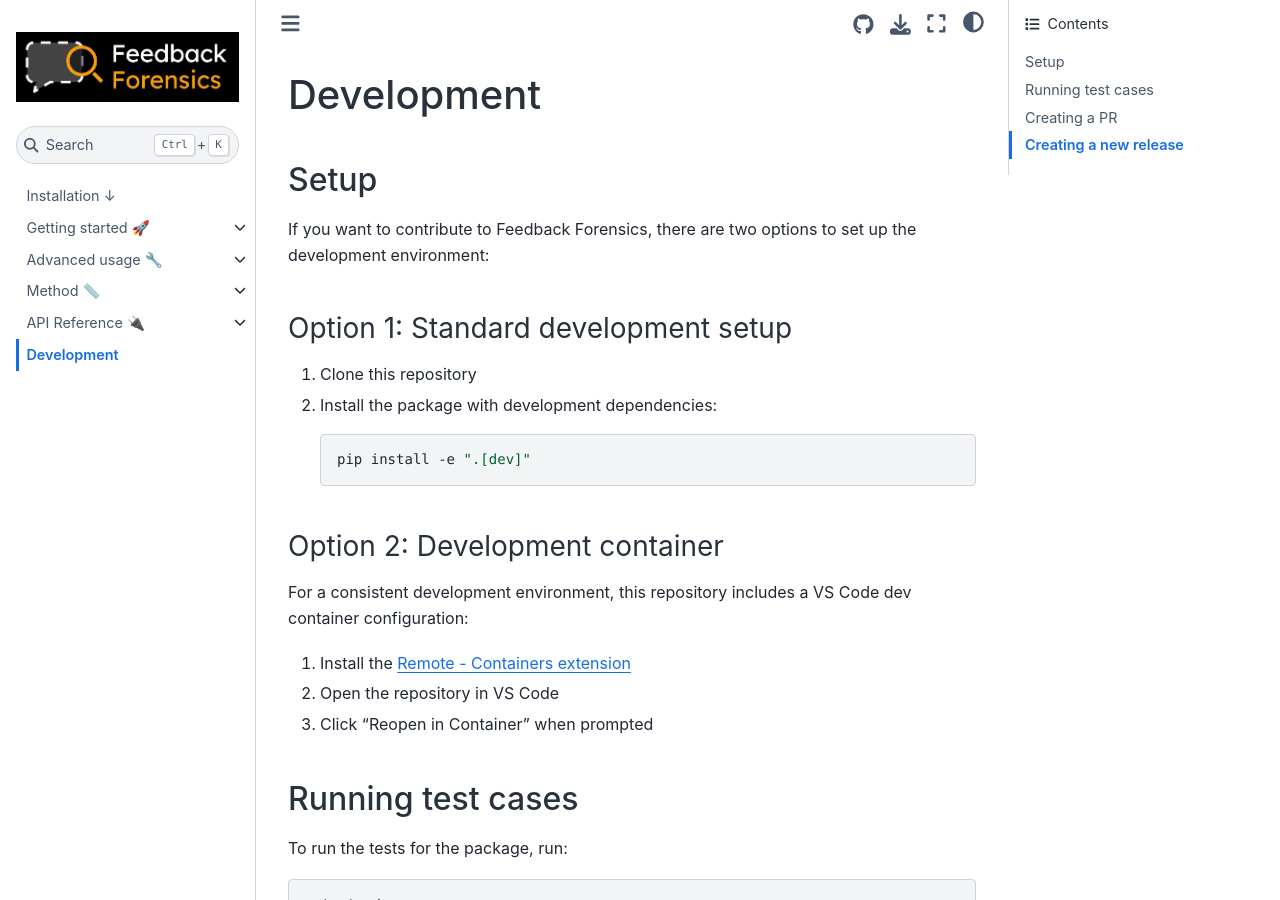
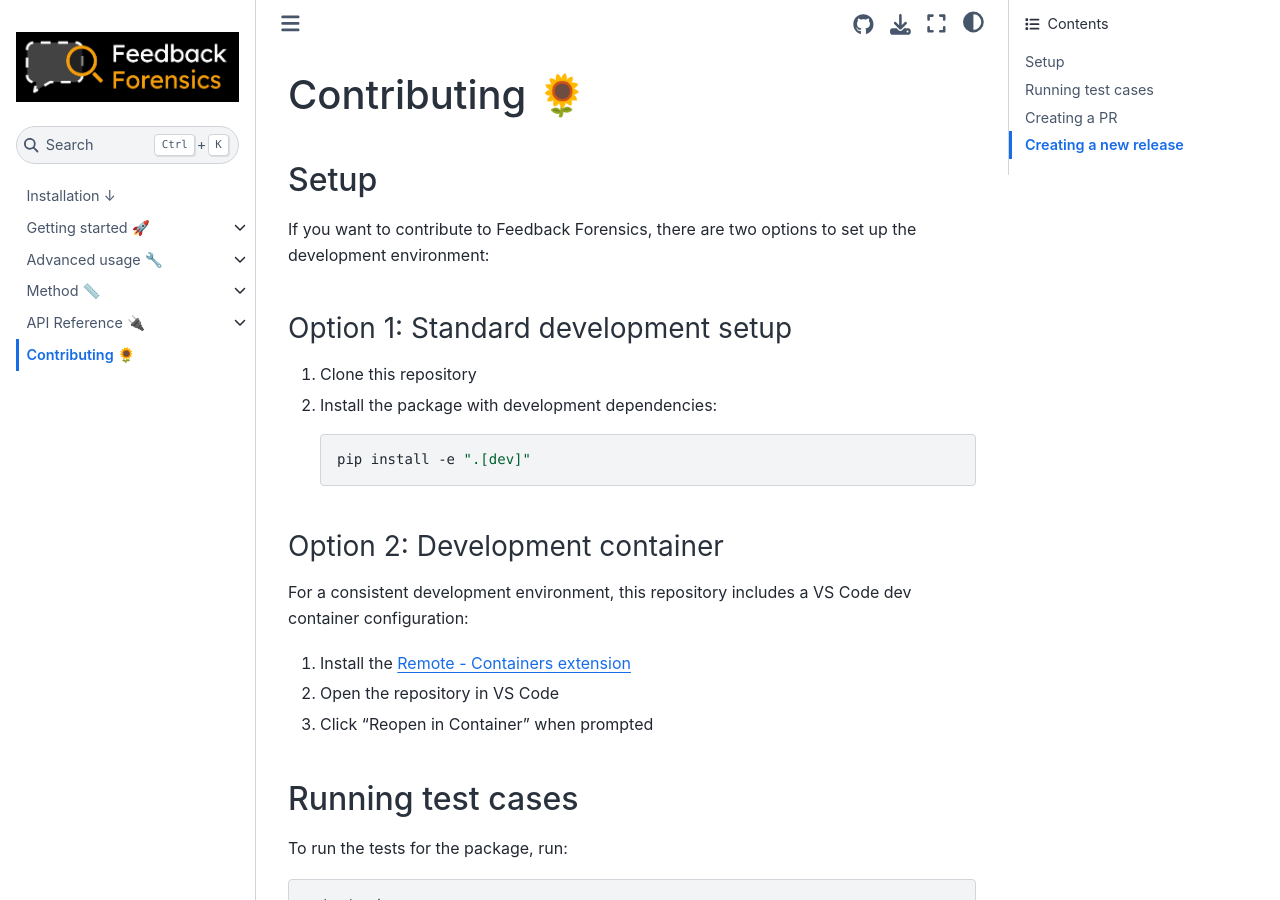
Before and after one commit to rdnfn/feedback-forensics, a Jupyter Book: the page built from docs/contributing.md, in a window 1280 px wide and 900 px high. Built offline with Jupyter Book 1.0.4 settings and Sphinx 7.4.7 and the Sphinx Book theme 1.1.4, drawn with Linux system fonts in a browser that asks for light colours; pages that are not in the unit, such as notebooks, are missing from menus.

Commit message:
Update contributing guide

```diff
--- a/docs/contributing.md
+++ b/docs/contributing.md
@@ -1,4 +1,4 @@
-## Development
+## Contributing 🌻
 
 ### Setup
 
```
